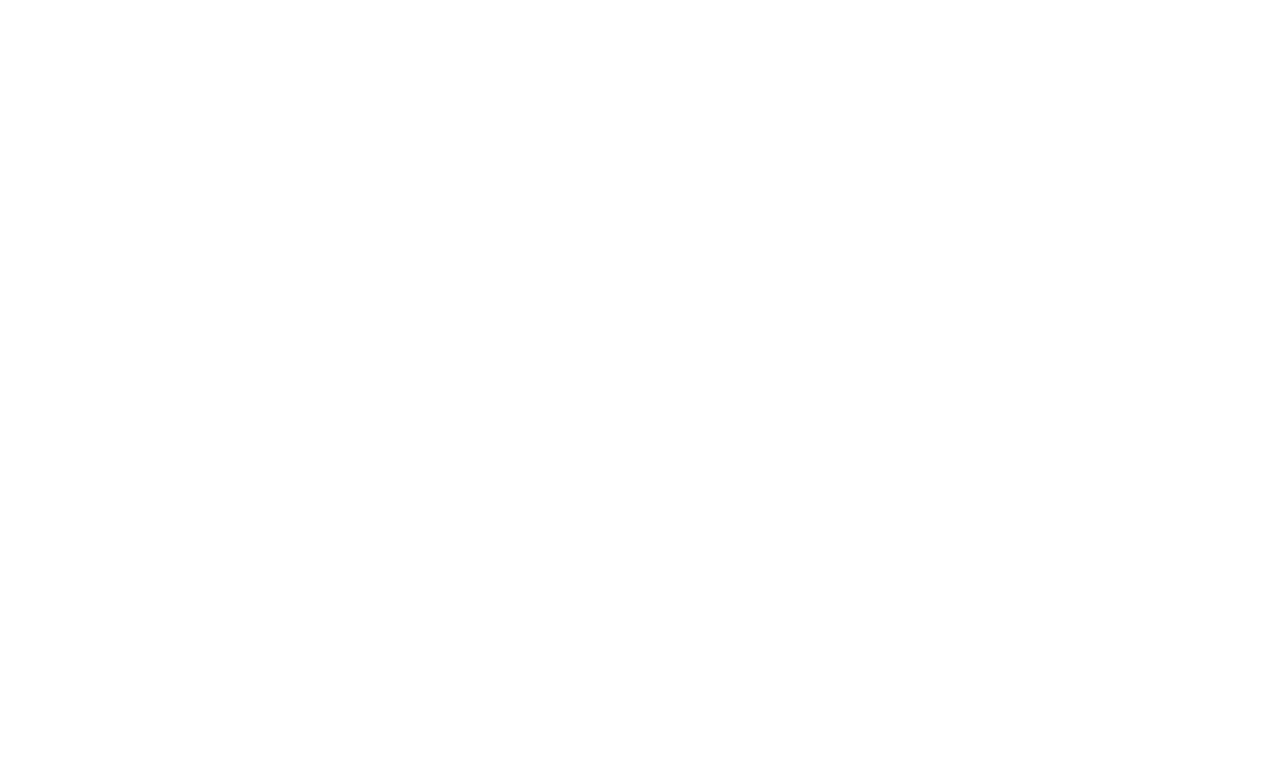
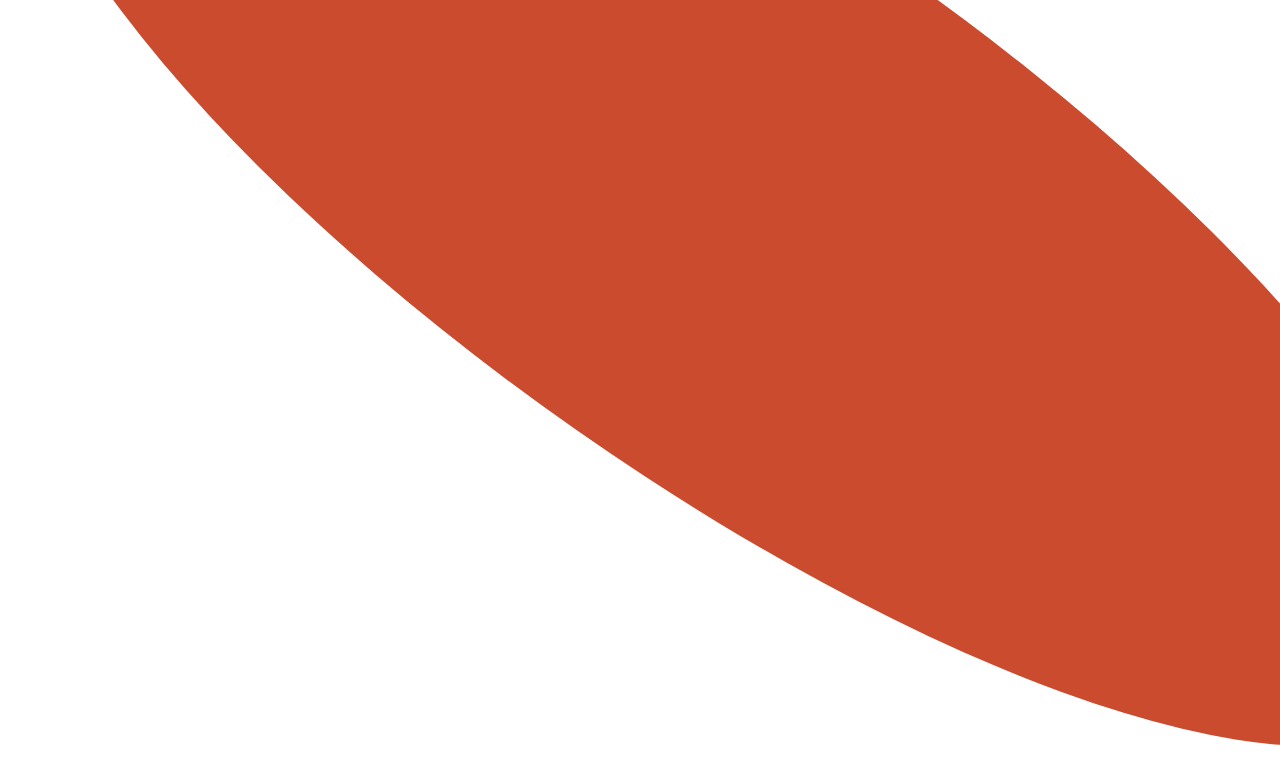
Before and after one commit to MargusS/Fastpeak, a React (Create React App) app in the folder frontend/: page / in a window 1280 px wide. Before the commit this address had no page. Shown: the top 784 px of the page. Built offline with nearby package versions, Linux system fonts and the light colour scheme.

Commit message:
Background

```diff
--- a/frontend/src/App.js
+++ b/frontend/src/App.js
@@ -1,10 +1,12 @@
 import { BrowserRouter as Router, Route, Routes } from "react-router-dom";
+import LoginView from "./components/login/LoginView";
 
 function App() {
   return (
     <Router>
       <Routes>
-        {/* <Route path="/" element={< HomeView />} /> */}
+        <Route path="/login" element={< LoginView />} />
+        <Route path="/" element={< LoginView />} />
       </Routes>
     </Router>
   );
--- /dev/null
+++ b/frontend/src/components/login/LoginView.js
@@ -0,0 +1,10 @@
+import React from "react";
+import CircleIcon from '@mui/icons-material/Circle';
+
+export default function LoginView() {
+  return (
+    <div className="login">
+      <div className="bg-icon"></div>
+    </div>
+  )
+}
--- a/frontend/src/styles/components/_index.scss
+++ b/frontend/src/styles/components/_index.scss
@@ -0,0 +1 @@
+@use 'loginView';
--- /dev/null
+++ b/frontend/src/styles/components/_loginView.scss
@@ -0,0 +1,21 @@
+@use '../settings/variables' as var;
+
+// #root {
+//   overflow: hidden;
+// }
+
+.login {
+  min-height: 100vh;
+  overflow: hidden;
+}
+
+.bg-icon {
+  background-color: var.$orange;
+  position: relative;
+  width: 135vw;
+  height: 70vh;
+  margin-top: -10vh;
+  margin-left: -10vw;
+  border-radius: 100%;
+  transform: rotate(35deg);
+}
--- a/frontend/src/styles/settings/_global.scss
+++ b/frontend/src/styles/settings/_global.scss
@@ -14,6 +14,8 @@ html {
 
 body {
   //font-family: $fuente_principal;
+  margin: 0;
+  min-height: 100vh;
   font-size: 1.6rem;
   line-height: 1.8;
 }
--- a/frontend/src/styles/settings/_variables.scss
+++ b/frontend/src/styles/settings/_variables.scss
@@ -9,14 +9,14 @@ $tablet: 769px;
 $desktop: 1025px;
 
 // Colores
-// $negro: #000000;
-// $amarillo: #E08709;;
-// $verde: #71B100;
-// $blanco: #FFFFFF;
-// $gris: #e1e1e1;
-// $grisOscuro: #333333;
+$white: #FFFFFF;
+$gray: #C9C9C9;
+$orange: #CB4B2E;
+$dark-orange: #9A3B26;
+$blue: #272E4F;
+$black: #000000;
 
-// $separacion: 5rem;
+$separacion: 5rem;
 
 // // Fuentes
 
```
